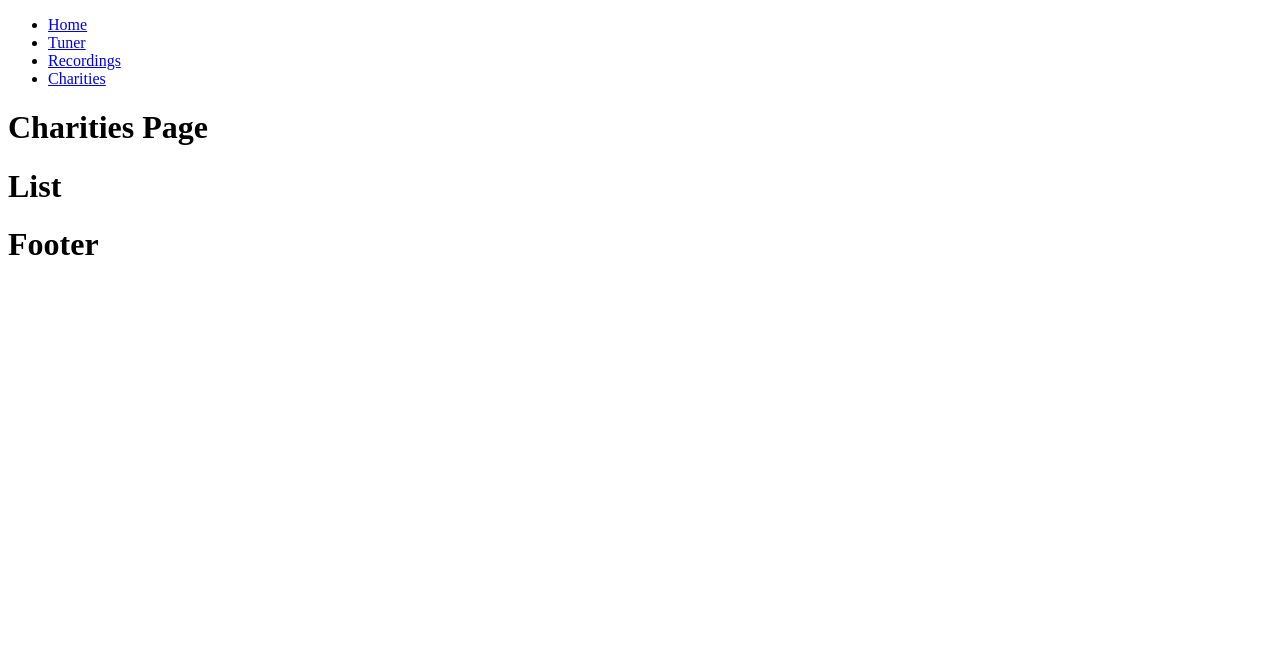
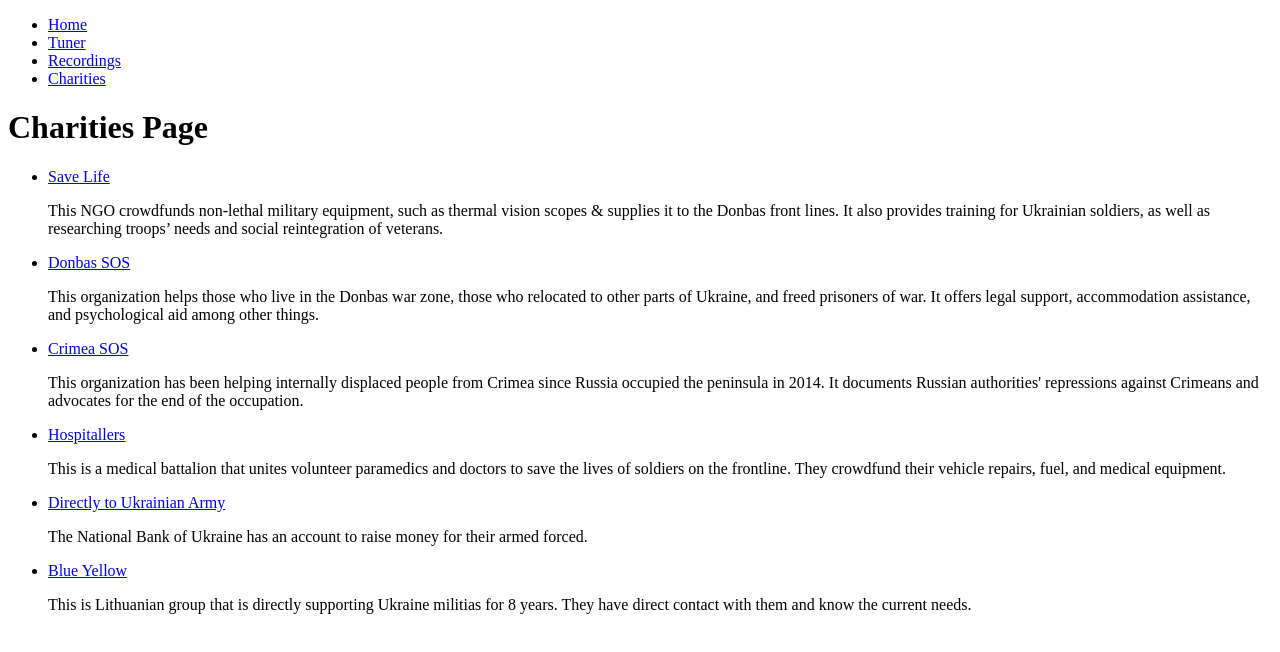
Before and after one commit to brianross93/warchatter, a React (Create React App) app: page /charities in a window 1280 px wide. Shown: the top 652 px of the page. Built offline with nearby package versions, Linux system fonts and the light colour scheme.

Commit message:
charities are displayed from json file

```diff
--- a/src/components/navbar/NavBar.css
+++ b/src/components/navbar/NavBar.css
@@ -0,0 +1,3 @@
+NavLink{
+    color: black;
+}
--- a/src/components/navbar/NavBar.js
+++ b/src/components/navbar/NavBar.js
@@ -1,10 +1,10 @@
 import { NavLink } from "react-router-dom";
-import './NavBar.css'
+import './NavBar.css';
 
 export default function NavBar() {
   return (
     <div className="NavBar">
-      <ul>
+      <ul className="navlinks">
         <li><NavLink to='/'>Home</NavLink></li>
         <li><NavLink to='/tuner'>Tuner</NavLink></li>
         <li><NavLink to='/recordings'>Recordings</NavLink></li>
--- a/src/components/routes/charities/Charities.js
+++ b/src/components/routes/charities/Charities.js
@@ -1,13 +1,13 @@
 import './Charities.css'
-import CharitiesList from './charitiesList/CharitiesList'
-import CharitiesFooter from './charitiesFooter/CharitiesFooter';
+import CharitiesList from './charitiesList/CharitiesList';
+// import CharitiesFooter from './charitiesFooter/CharitiesFooter';
 
 export default function Charities() {
   return (
     <div className="Charities">
       <h1>Charities Page</h1>
       <CharitiesList />
-      <CharitiesFooter />
+      {/* <CharitiesFooter /> */}
     </div>
   );
 }
--- a/src/components/routes/charities/charitiesList/CharitiesList.js
+++ b/src/components/routes/charities/charitiesList/CharitiesList.js
@@ -1,10 +1,17 @@
 import './CharitiesList.css'
-import charities from './charities.json'
+import Charities from './charities.json'
 
 export default function CharitiesList() {
   return (
     <div className="CharitiesList">
-      <h1>List</h1>
+      <ul>
+        {Charities.charities.map((charity, i ) => (
+          <li key={i}>
+            <a href={charity.link}>{charity.title}</a>
+            <p>{charity.description}</p>
+          </li>
+        ))}
+      </ul>
     </div>
   );
 }
--- a/src/components/routes/charities/charitiesList/charities.json
+++ b/src/components/routes/charities/charitiesList/charities.json
@@ -1,5 +1,5 @@
 {
-  "For War Effort": [
+  "charities": [
     {
       "title": "Save Life",
       "description": "This NGO crowdfunds non-lethal military equipment, such as thermal vision scopes & supplies it to the Donbas front lines. It also provides training for Ukrainian soldiers, as well as researching troops’ needs and social reintegration of veterans.",
```
